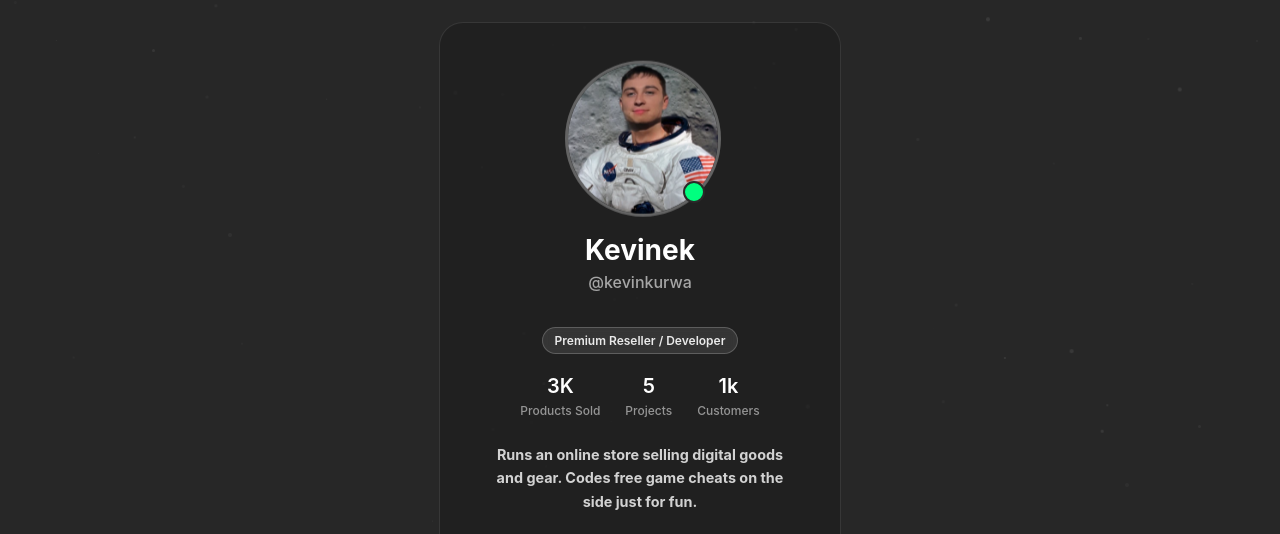
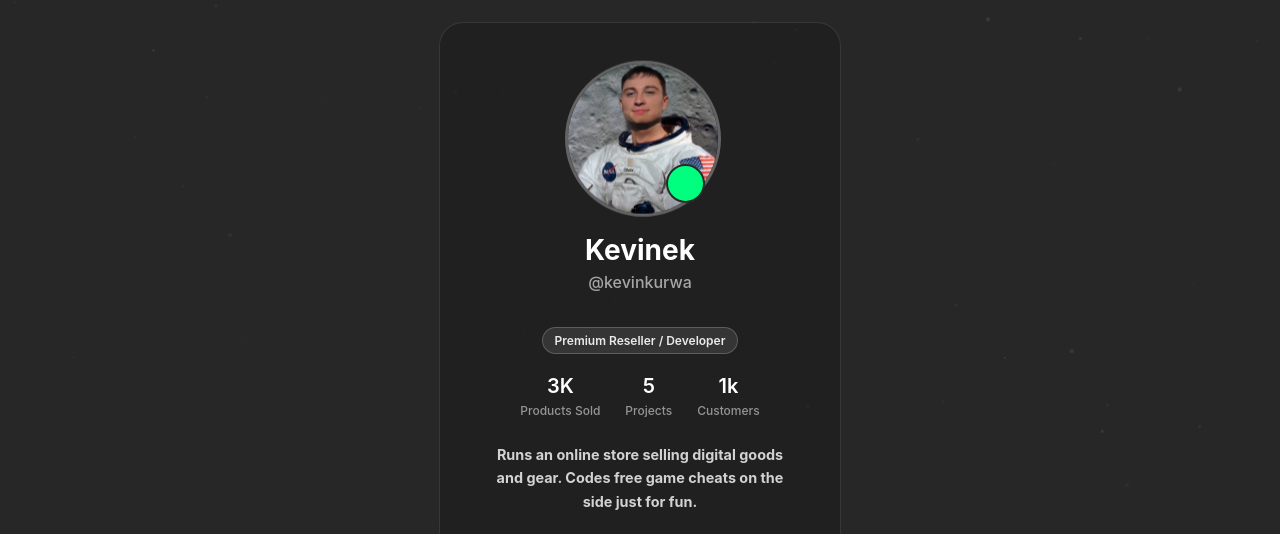
Before and after one commit to KevinKurwa/Kevin, a plain HTML site: page index.html in a window 1280 px wide. Shown: the top 534 px of the page. Drawn offline with Linux system fonts and the light colour scheme.

Commit message:
Update index.html

```diff
--- a/index.html
+++ b/index.html
@@ -80,8 +80,8 @@
       position: absolute;
       bottom: 10px;
       right: 10px;
-      width: 18px;
-      height: 18px;
+      width: 35px;
+      height: 35px;
       background-color: #00ff7f;
       border-radius: 50%;
       border: 2px solid #2a2a2a;
```
